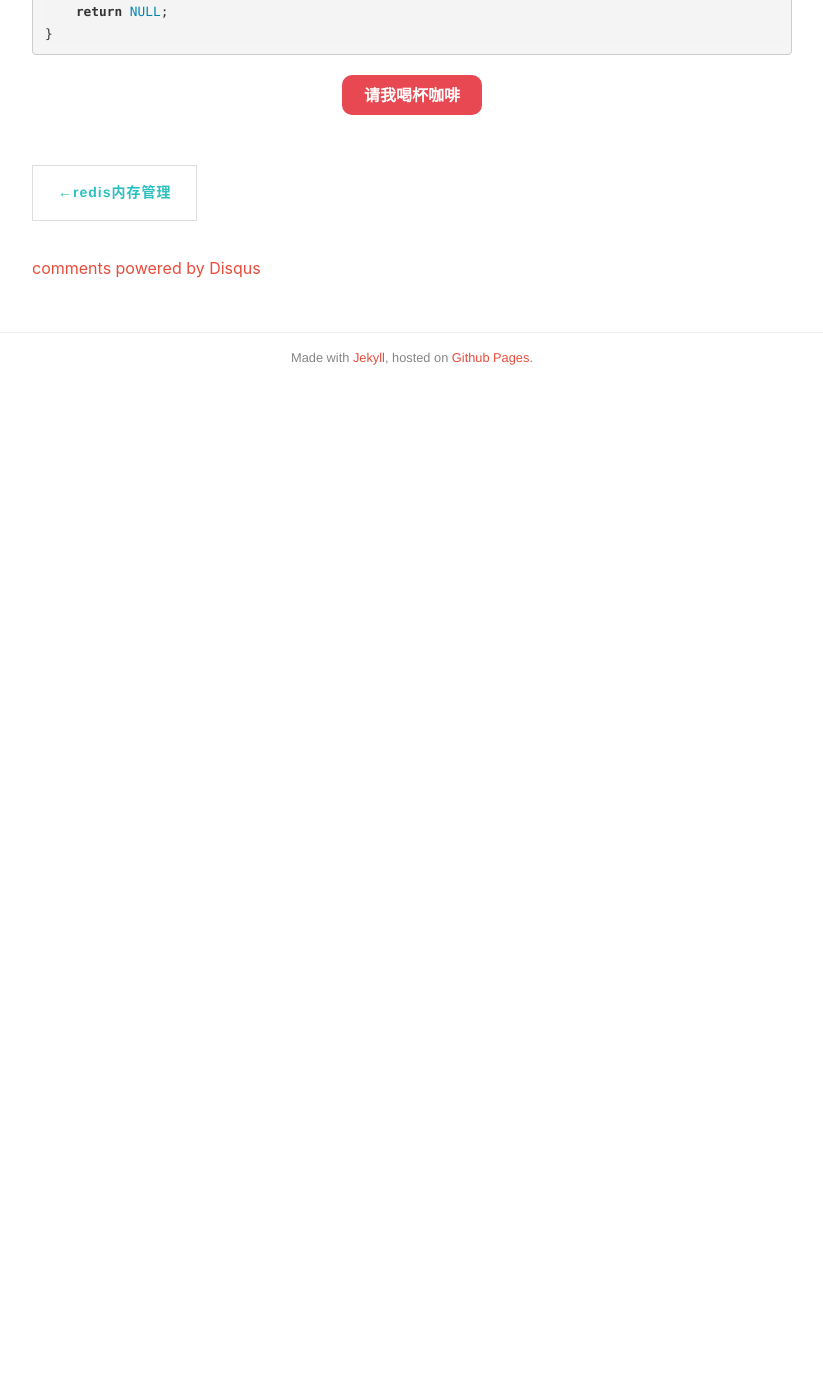
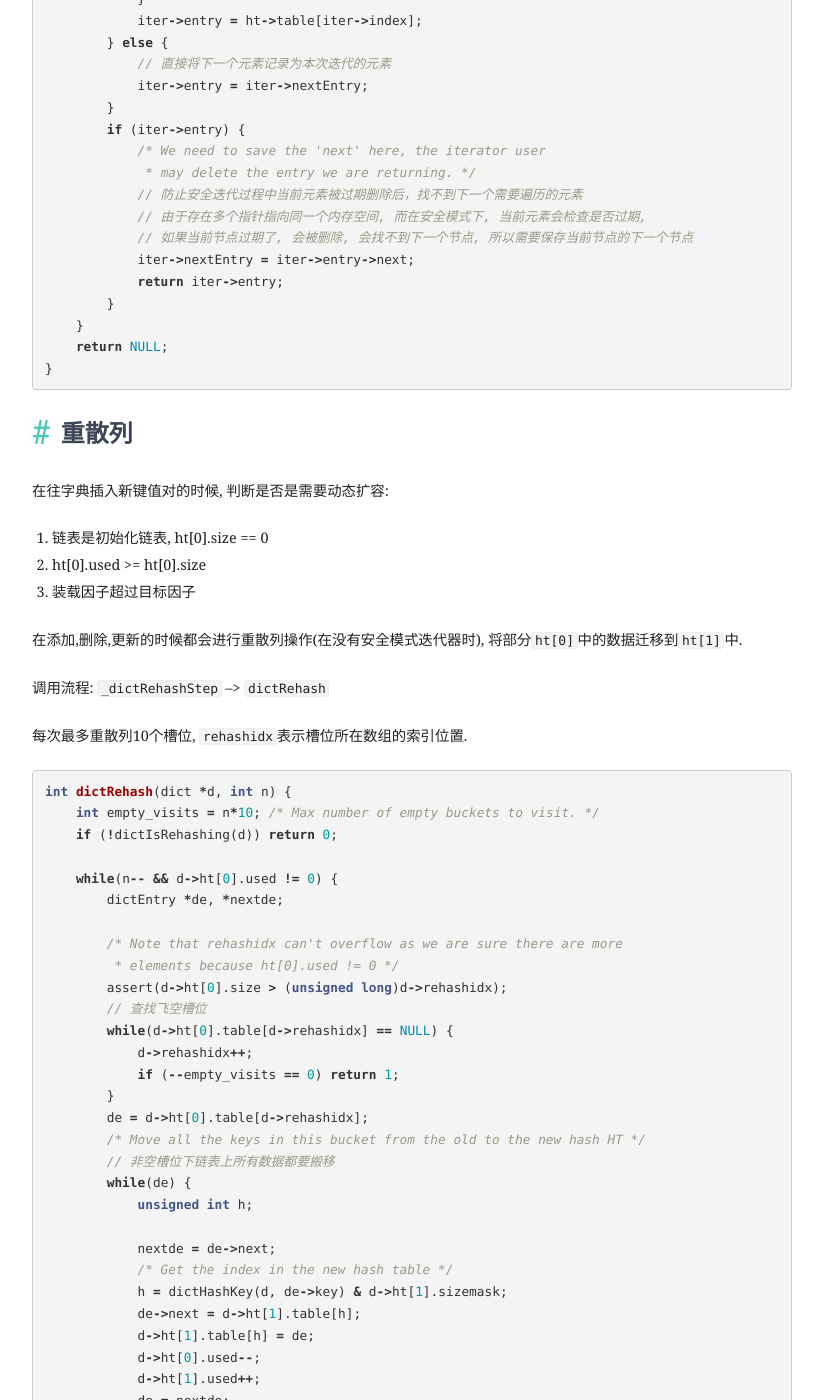
Before and after one commit to linyimin-bupt/linyimin.github.io, a Jekyll site: the page built from _posts/redis/2019-07-19-dict.md, in a window 1280 px wide and 1400 px high, scrolled down 7264 px. Shown: the whole window, without its empty margins (228-1051 px from the left). Built offline with Jekyll 4.4.1, drawn with Linux system fonts in a browser that asks for light colours; nearby versions of some CDN libraries; comment, search, counter and statistics services are not loaded; before the commit the page ends 7648 px from its top, so only the background shows below that; some of the changed text lies outside the part shown.

Commit message:
add rehash

````diff
--- a/_posts/redis/2019-07-19-dict.md
+++ b/_posts/redis/2019-07-19-dict.md
@@ -44,7 +44,7 @@
     void *privdata;
     dictht ht[2];   // 保存两个哈希列表, 实现渐进式的重散列, ht[0]表示旧哈希列表, ht[1]表示新扩展或压缩新指定的哈希列表
     long rehashidx; // 冲散列索引, 表示当前已经进行到的索引, -1表示没有进行重散列
-    int iterators;  // 正在使用的iterator的个数
+    int iterators;  // 正在使用的安全模式下iterator的个数, 只有在iterator=0时, 才会进行rehash
 } dict;
 ```
 
@@ -99,9 +99,9 @@
 1. 遍历过程中字典是只读的，不能修改字典
 2. 可能会存在重复节点
 
-### 相关操作
+## 相关操作
 
-#### 创建新字典
+### 创建新字典
 
 - `dictCreate`
 
@@ -141,7 +141,7 @@
 
 很好理解, 指定类型处理参数, 然后申请`dict`内存空间, 最后设置字典的初始值. 可以发现,首次创建的字典中哈希列表的节点数为0.
 
-#### 将给定的键值对添加到字典
+### 将给定的键值对添加到字典
 
 - `dictAdd`
 
@@ -196,7 +196,7 @@
    5. 不存在相等的键值, 返回索引值
 5. 如果处于重散列进程, 新节点添加到散列表`ht[1]`中
 
-#### 将给定的键值添加到字典里, 如果键值已经存在, 使用新值覆盖旧值
+### 将给定的键值添加到字典里, 如果键值已经存在, 使用新值覆盖旧值
 
 - `dictReplace`
 
@@ -226,7 +226,7 @@
 1. 直接调用`dictAdd`添加, 如果添加成功直接返回
 2. 查找键值为`key`的节点, 使用新值覆盖旧值
 
-#### 从字典中删除给定键对应的键值对
+### 从字典中删除给定键对应的键值对
 
 - `dictDelete`
 
@@ -280,7 +280,7 @@
    1. 如果存在相等键值, 删除节点并返回`DICT_OK`
    2. 否则直接返回`DICT_ERR`
 
-#### 迭代器的实现
+### 迭代器的实现
 
 1. 迭代器的初始化
 
@@ -293,17 +293,16 @@
 
     iter->d = d;              // 指定字典
     iter->table = 0;          // 默认从ht[0]开始遍历
-    iter->index = -1;
+    iter->index = -1;         // 当前遍历的槽位置，初始化为-1
     iter->safe = 0;           // 默认使用非安全模式
-    iter->entry = NULL;
-    iter->nextEntry = NULL;
+    iter->entry = NULL;       // 迭代器当前指向的对象
+    iter->nextEntry = NULL;   // 迭代器下一个指向的对象
     return iter;
 }
 
 // 使用安全模式
 dictIterator *dictGetSafeIterator(dict *d) {
     dictIterator *i = dictGetIterator(d);
-
     i->safe = 1;
     return i;
 }
@@ -318,13 +317,18 @@
         // 遍历新槽位下的链表
         if (iter->entry == NULL) {
             dictht *ht = &iter->d->ht[iter->table];
+            // 开始遍历ht[0]中的数据
             if (iter->index == -1 && iter->table == 0) {
                 if (iter->safe)
+                    // 给字典打安全标记，禁止字典进行rehash
                     iter->d->iterators++;
                 else
+                    // 记录迭代器指纹，就好比字典的md5值
+                    // 如果遍历过程中字典有任何变动，指纹就会改变(释放iterator时检查指纹是否发生改变)
                     iter->fingerprint = dictFingerprint(iter->d);
             }
             iter->index++;
+            // ht[0]遍历完之后, 遍历ht[1]中的节点
             if (iter->index >= (long) ht->size) {
                 if (dictIsRehashing(iter->d) && iter->table == 0) {
                     iter->table++;
@@ -336,11 +340,15 @@
             }
             iter->entry = ht->table[iter->index];
         } else {
+            // 直接将下一个元素记录为本次迭代的元素
             iter->entry = iter->nextEntry;
         }
         if (iter->entry) {
             /* We need to save the 'next' here, the iterator user
              * may delete the entry we are returning. */
+            // 防止安全迭代过程中当前元素被过期删除后，找不到下一个需要遍历的元素
+            // 由于存在多个指针指向同一个内存空间, 而在安全模式下, 当前元素会检查是否过期,
+            // 如果当前节点过期了, 会被删除, 会找不到下一个节点, 所以需要保存当前节点的下一个节点
             iter->nextEntry = iter->entry->next;
             return iter->entry;
         }
@@ -348,3 +356,71 @@
     return NULL;
 }
 ```
+
+
+## 重散列
+
+在往字典插入新键值对的时候, 判断是否是需要动态扩容:
+1. 链表是初始化链表, ht[0].size == 0
+2. ht[0].used >= ht[0].size
+3. 装载因子超过目标因子
+
+在添加,删除,更新的时候都会进行重散列操作(在没有安全模式迭代器时), 将部分`ht[0]`中的数据迁移到`ht[1]`中.
+
+调用流程: `_dictRehashStep` --> `dictRehash`
+
+每次最多重散列10个槽位, `rehashidx`表示槽位所在数组的索引位置.
+
+```c
+int dictRehash(dict *d, int n) {
+    int empty_visits = n*10; /* Max number of empty buckets to visit. */
+    if (!dictIsRehashing(d)) return 0;
+
+    while(n-- && d->ht[0].used != 0) {
+        dictEntry *de, *nextde;
+
+        /* Note that rehashidx can't overflow as we are sure there are more
+         * elements because ht[0].used != 0 */
+        assert(d->ht[0].size > (unsigned long)d->rehashidx);
+        // 查找飞空槽位
+        while(d->ht[0].table[d->rehashidx] == NULL) {
+            d->rehashidx++;
+            if (--empty_visits == 0) return 1;
+        }
+        de = d->ht[0].table[d->rehashidx];
+        /* Move all the keys in this bucket from the old to the new hash HT */
+        // 非空槽位下链表上所有数据都要搬移
+        while(de) {
+            unsigned int h;
+
+            nextde = de->next;
+            /* Get the index in the new hash table */
+            h = dictHashKey(d, de->key) & d->ht[1].sizemask;
+            de->next = d->ht[1].table[h];
+            d->ht[1].table[h] = de;
+            d->ht[0].used--;
+            d->ht[1].used++;
+            de = nextde;
+        }
+        d->ht[0].table[d->rehashidx] = NULL;
+        d->rehashidx++;
+    }
+
+    /* Check if we already rehashed the whole table... */
+    // 如果重散列完成, 将ht[1]赋值给ht[0],然后resetht[1]和rehashidx
+    if (d->ht[0].used == 0) {
+        zfree(d->ht[0].table);
+        d->ht[0] = d->ht[1];
+        _dictReset(&d->ht[1]);
+        d->rehashidx = -1;
+        return 0;
+    }
+
+    /* More to rehash... */
+    return 1;
+}
+```
+
+## 参考链接
+
+[跋山涉水 —— 深入 Redis 字典遍历](https://juejin.im/post/5b73aaec518825612d644a12)
````
